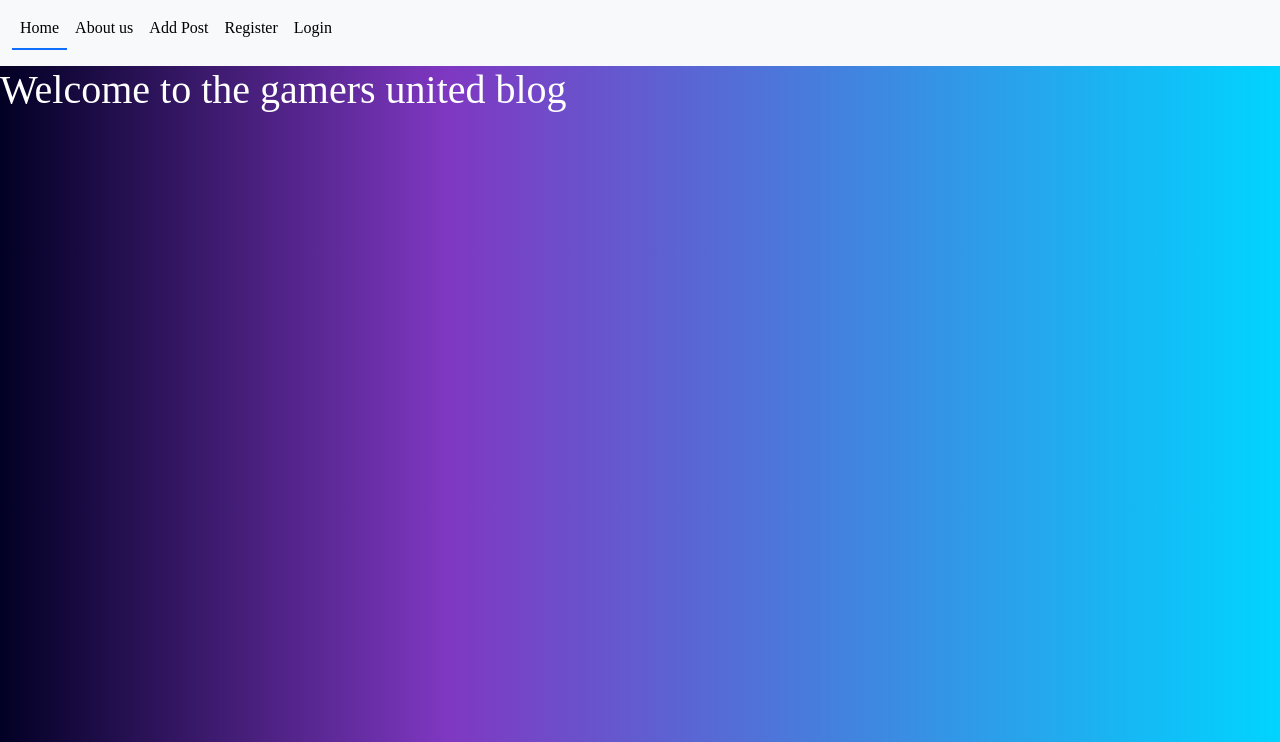
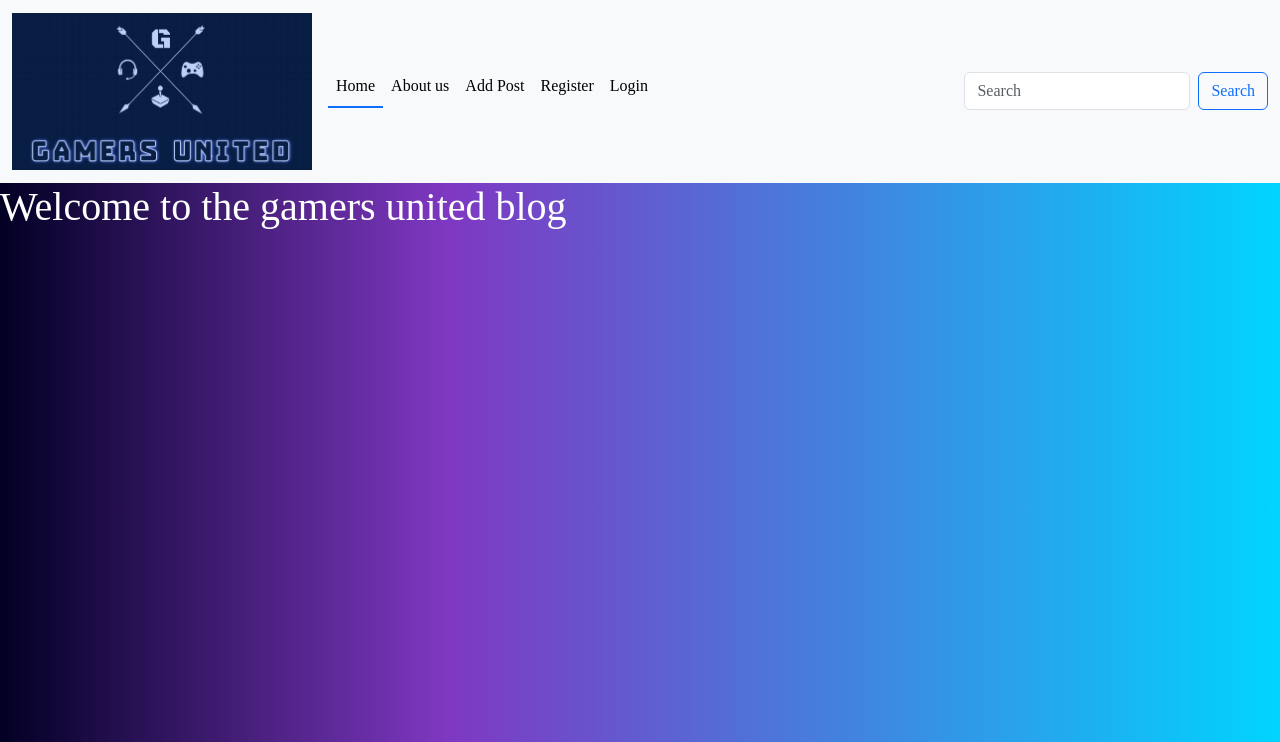
Before and after one commit to Enzolita/gamers-united, a Django app: page / in a window 1280 px wide. Shown: the top 742 px of the page. Run offline with Django 5.2, Linux system fonts and the light colour scheme; parts of the project's set-up code (start-up, migrations or seed data) failed here and were passed over; some libraries are stand-ins or nearby versions; some web fonts are replaced.

Commit message:
Update header and base html

```diff
--- a/templates/base.html
+++ b/templates/base.html
@@ -17,7 +17,7 @@
     {% block onload_js %}
     <script src="https://cdnjs.cloudflare.com/ajax/libs/bootstrap/5.3.3/js/bootstrap.min.js" integrity="sha512-ykZ1QQr0Jy/4ZkvKuqWn4iF3lqPZyij9iRv6sGqLRdTPkY69YX6+7wvVGmsdBbiIfN/8OdsI7HABjvEok6ZopQ==" crossorigin="anonymous" referrerpolicy="no-referrer"></script>
     {% endblock %}
-    <title>Gamers - {% block title %}{% endblock %}</title>
+    <title>Gamers United - {% block title %}{% endblock %}</title>
 </head>
 <body>
     {% include 'includes/header.html' %}
--- a/templates/includes/header.html
+++ b/templates/includes/header.html
@@ -5,7 +5,7 @@
     <nav class="navbar navbar-expand-lg bg-body-tertiary">
         <div class="container-fluid">
         <!-- Logo -->
-
+          <a class="navbar-brand" href="#"><img src="{% static 'images/logo.webp' %}" alt="Gamers United logo" class="logo"></a>
           <button class="navbar-toggler" type="button" data-bs-toggle="collapse" data-bs-target="#navbarNav" aria-controls="navbarNav" aria-expanded="false" aria-label="Toggle navigation">
             <span class="navbar-toggler-icon"></span>
           </button>
@@ -34,6 +34,11 @@
               </li>
               {% endif %}
             </ul>
+            <!-- Form for search bar -->
+            <form class="d-flex" role="search" method="GET" action="{% url 'recipes' %}">
+              <input class="form-control me-2" name="q" type="search" placeholder="Search" aria-label="Search">
+              <button class="btn btn-outline-primary" type="submit">Search</button>
+            </form>
           </div>
         </div>
       </nav>
```
